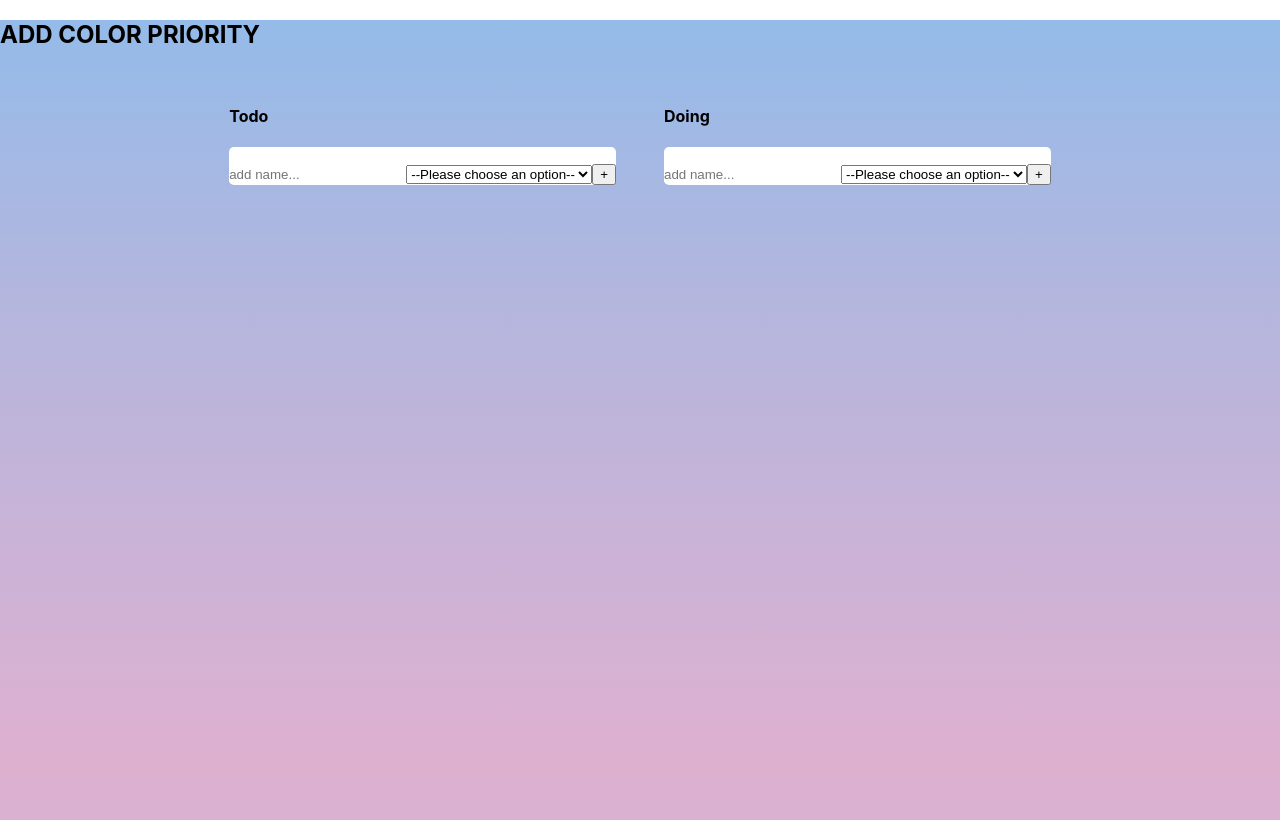
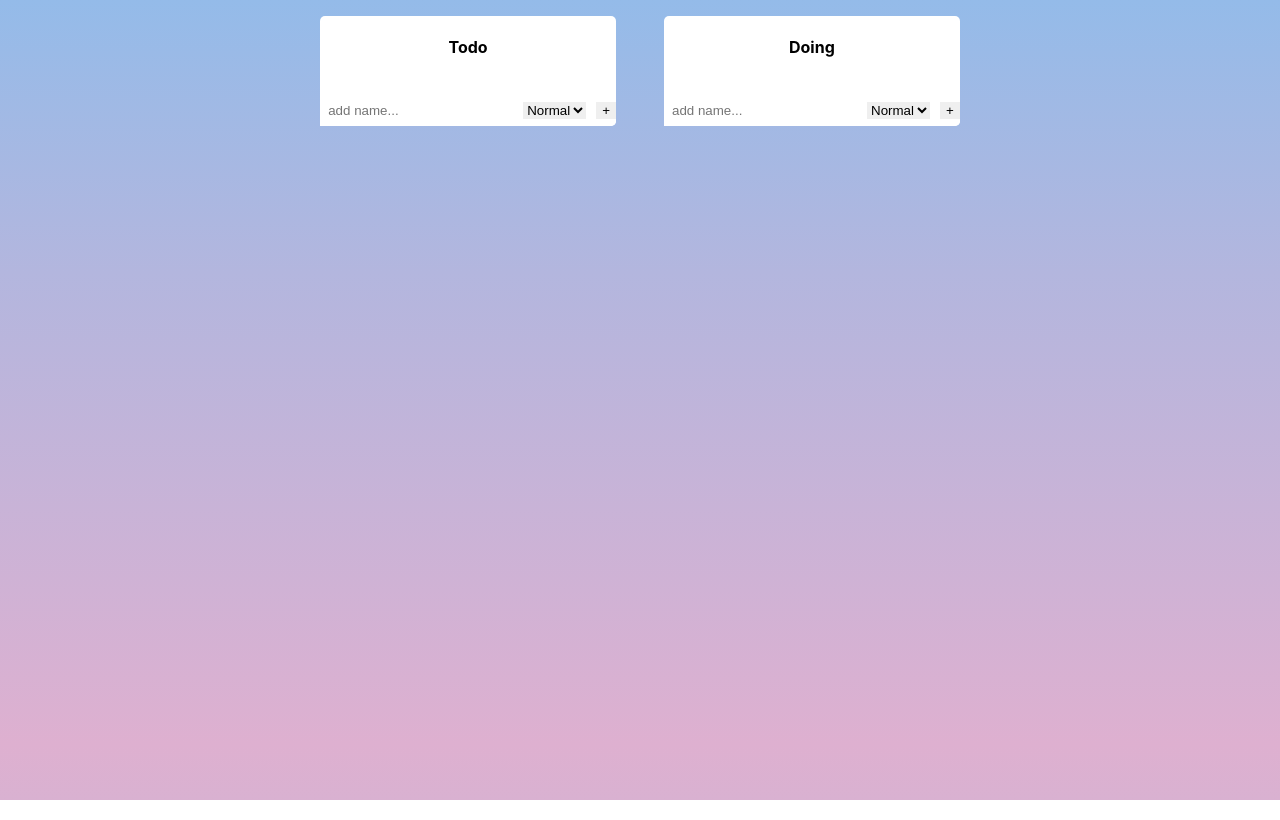
Before and after one commit to ghadirs/test-todo-list, a React (Create React App) app: page / in a window 1280 px wide. Built offline with nearby package versions, Linux system fonts and the light colour scheme.

Commit message:
editing some styles

```diff
--- a/src/App.css
+++ b/src/App.css
@@ -8,5 +8,22 @@
 }
 
 .root-container > .row > .col {
+  background-color: #fff;
+  border-radius: 5px;
   margin: 1rem 1.5rem;
 }
+
+.row {
+  display: flex;
+  justify-content: center;
+  align-items: center;
+}
+
+.root-container > .row > .col > .row {
+  flex-direction: column;
+  justify-content: flex-start;
+}
+
+.box__form {
+  justify-content: flex-end;
+}
--- a/src/App.js
+++ b/src/App.js
@@ -5,69 +5,6 @@ import "./App.css";
 
 // const MyWidget = ({ name }) => <div>{name}</div>;
 function App() {
-  // // copied code
-  // /*
-  //  * Moves an item from one list to another list.
-  //  */
-
-  // const move = (source, destination, droppableSource, droppableDestination) => {
-  //   const sourceClone = Array.from(source);
-  //   const destClone = Array.from(destination);
-  //   const [removed] = sourceClone.splice(droppableSource.index, 1);
-
-  //   destClone.splice(droppableDestination.index, 0, removed);
-
-  //   const result = {};
-  //   result[droppableSource.droppableId] = sourceClone;
-  //   result[droppableDestination.droppableId] = destClone;
-
-  //   return result;
-  // };
-
-  // // fake data generator
-  // const getItems = (count, offset = 0) =>
-  //   Array.from({ length: count }, (v, k) => k).map((k) => ({
-  //     id: `item-${k + offset}-${new Date().getTime()}`,
-  //     content: `item ${k + offset}`,
-  //   }));
-
-  // const reorder = (list, startIndex, endIndex) => {
-  //   const result = Array.from(list);
-  //   const [removed] = result.splice(startIndex, 1);
-  //   result.splice(endIndex, 0, removed);
-
-  //   return result;
-  // };
-
-  // function onDragEnd(result) {
-  //   const { source, destination } = result;
-
-  //   // dropped outside the list
-  //   if (!destination) {
-  //     return;
-  //   }
-  //   const sInd = +source.droppableId;
-  //   const dInd = +destination.droppableId;
-
-  //   if (sInd === dInd) {
-  //     const items = reorder(state[sInd], source.index, destination.index);
-  //     const newState = [...state];
-  //     newState[sInd] = items;
-  //     setState(newState);
-  //   } else {
-  //     const result = move(state[sInd], state[dInd], source, destination);
-  //     const newState = [...state];
-  //     newState[sInd] = result[sInd];
-  //     newState[dInd] = result[dInd];
-
-  //     setState(newState.filter((group) => group.length));
-  //   }
-  // }
-
-  // const [state, setState] = useState([getItems(10)]);
-
-  //
-
   const [Items, updateItems] = useState([]);
   let todoItems = [];
   let doneItems = [];
@@ -103,7 +40,7 @@ function App() {
           <div className="todo-col col">
             <div className="row">
               <div className="col">
-                <h4 className="col__title">Todo</h4>
+                <h4 className="col__title row">Todo</h4>
               </div>
               <Droppable droppableId="todo-col">
                 {(provided) => (
--- a/src/Navbar.js
+++ /dev/null
@@ -1,12 +0,0 @@
-import React from "react";
-import "./Navbar.css";
-
-function Navbar() {
-  return (
-    <nav>
-      <h1>ADD COLOR PRIORITY</h1>
-    </nav>
-  );
-}
-
-export default Navbar;
--- a/src/TodoForm.css
+++ b/src/TodoForm.css
@@ -8,6 +8,19 @@
 }
 
 .box__form.row > .col > form > input {
-  padding: 0;
+  padding: 0.5rem;
   border: 0px;
 }
+
+.box__form {
+}
+
+.box__form > .col > form > button {
+  border: none;
+  margin-left: 10px;
+}
+
+#priority-select {
+  border: none;
+  margin-left: 10px;
+}
--- a/src/TodoForm.js
+++ b/src/TodoForm.js
@@ -39,7 +39,6 @@ function TodoForm({ todoType, saveTodo, itemType }) {
         id="priority-select"
         onChange={(e) => setPriority(e.target.value)}
       >
-        <option value="">--Please choose an option--</option>
         <option value="normal">Normal</option>
         <option value="high">High</option>
         <option value="low">Low</option>
--- a/src/TodoItems.css
+++ b/src/TodoItems.css
@@ -12,8 +12,26 @@
   flex-direction: column;
 }
 
-.box__list {
+.box__list.row {
 }
+
+.box__list > .col {
+  width: 100%;
+}
+
+.list__item {
+  display: flex;
+  justify-content: space-between;
+}
+
+.list__item button {
+  align-self: center;
+  height: 25px;
+  width: 25px;
+  border: none;
+  margin-right: 10px;
+}
+
 .list__item.high {
   background-color: #ff5555;
 }
--- a/src/index.js
+++ b/src/index.js
@@ -3,11 +3,9 @@ import ReactDOM from "react-dom";
 import "./index.css";
 import App from "./App";
 import reportWebVitals from "./reportWebVitals";
-import Navbar from "./Navbar";
 
 ReactDOM.render(
   <React.StrictMode>
-    <Navbar />
     <App />
   </React.StrictMode>,
   document.getElementById("root")
```
Also changed, not shown: src/Navbar.css (deleted).
